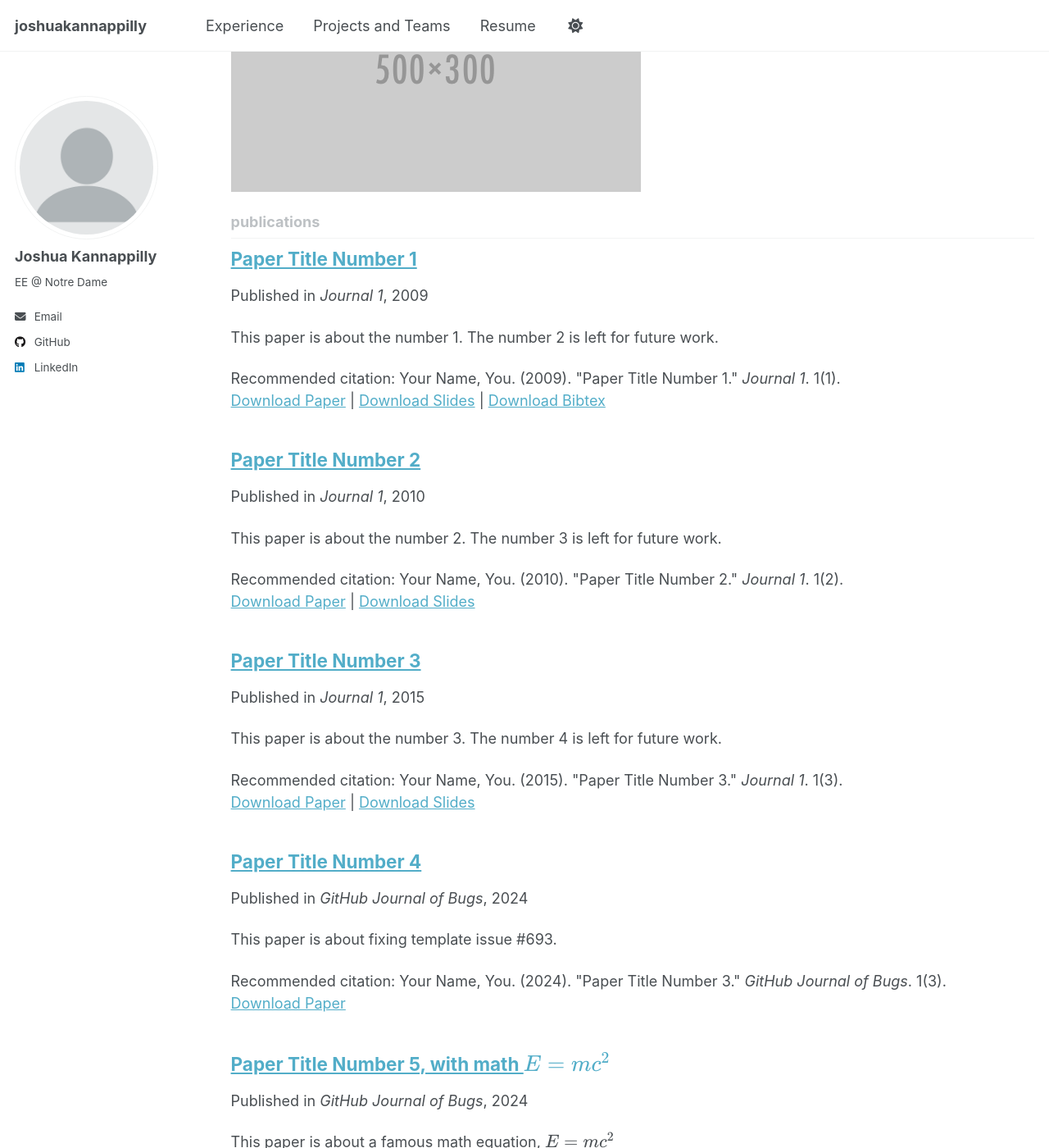
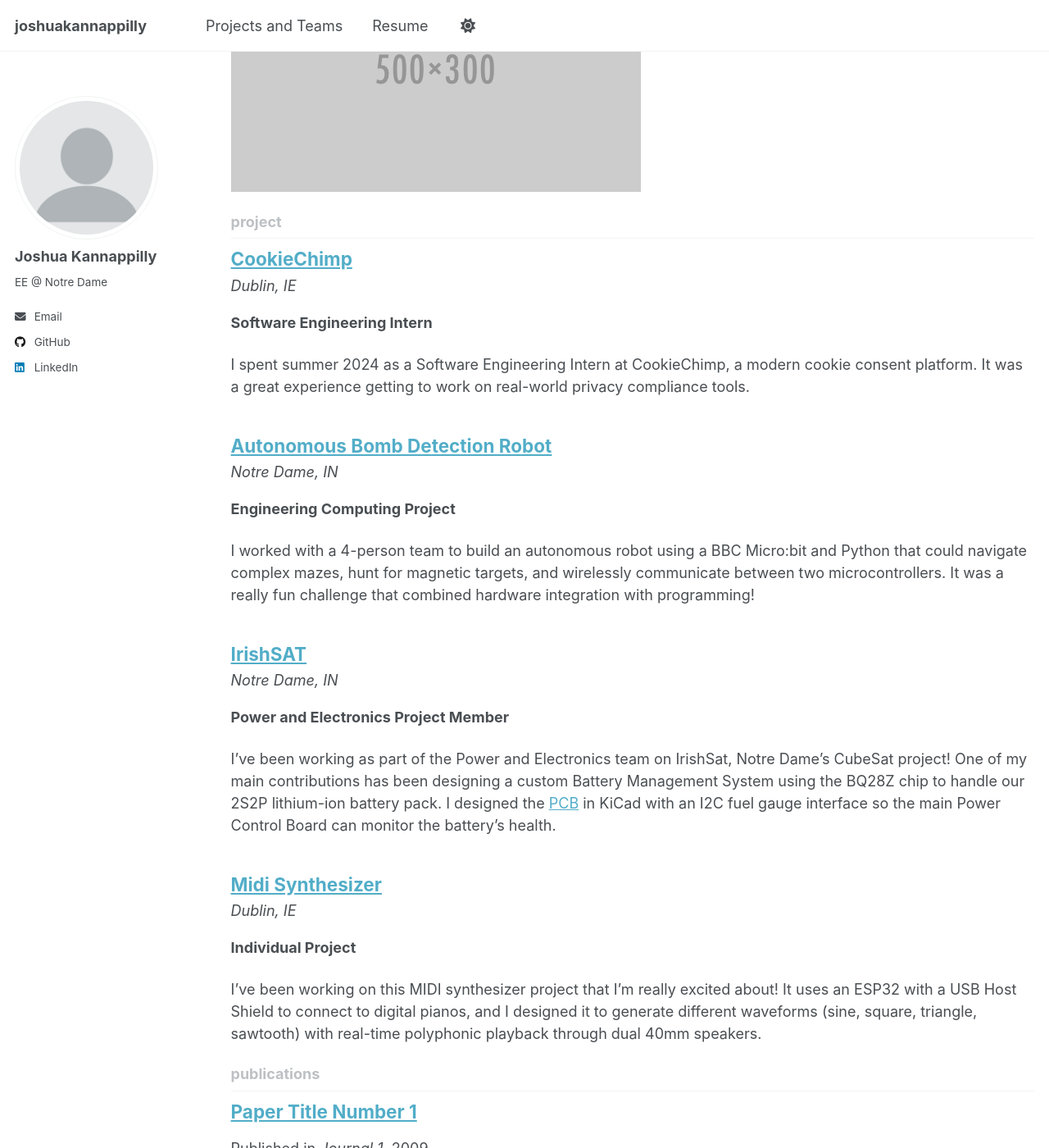
Before and after one commit to joshkanna/joshkanna.github.io, a Jekyll site: the page built from _pages/collection-archive.html, in a window 1280 px wide and 1400 px high, scrolled down 851 px. Shown: the whole window at 82% size. Built offline with Jekyll 4.4.1, drawn with Linux system fonts in a browser that asks for light colours; a script that is not in the unit is left out.

Commit message:
projects and resume

```diff
--- a/_config.yml
+++ b/_config.yml
@@ -222,6 +222,10 @@ collections:
   talks:
     output: true
     permalink: /:collection/:path/
+  # _project
+  project:
+    output: true
+    permalink: /:collection/:path/
 
 # These settings control how pages and collections are included in the site
 defaults:
@@ -278,6 +282,14 @@ defaults:
       layout: talk
       author_profile: true
       share: true
+  # _project
+  - scope:
+      path: ""
+      type: project
+    values:
+      layout: single
+      author_profiles: true
+      share: false
 
 # Sass/SCSS
 sass:
--- a/_data/navigation.yml
+++ b/_data/navigation.yml
@@ -8,10 +8,6 @@
 #      Markdown formatted page while the second is generated using JSON.
 
 main:
-
-  - title: "Experience"
-    url: /experience/
-
   - title: "Projects and Teams"
     url: /project/
 
--- a/_includes/archive-single.html
+++ b/_includes/archive-single.html
@@ -42,6 +42,9 @@
           <p> {{ post.type }}, <i>{{ post.venue }}</i>, {{ post.date | default: "1900-01-01" | date: "%Y" }} </p>
         {% elsif post.collection == 'publications' %}
           <p>Published in <i>{{ post.venue }}</i>, {{ post.date | default: "1900-01-01" | date: "%Y" }} </p>
+        {% elsif post.collection == 'project' %}
+          <i>{{post.location}}</i>
+          <p><b>{{ post.position}}</b></p>
         {% elsif post.date %}
          <p class="page__date"><strong><i class="fa fa-fw fa-calendar" aria-hidden="true"></i> {{ site.data.ui-text[site.locale].date_label | default: "Published:" }}</strong> <time datetime="{{ post.date | default: "1900-01-01" | date_to_xmlschema }}">{{ post.date | default: "1900-01-01" | date: "%B %d, %Y" }}</time></p>
         {% endif %}
--- /dev/null
+++ b/_project/bomb_detection.md
@@ -0,0 +1,16 @@
+---
+title: "Autonomous Bomb Detection Robot"
+position: "Engineering Computing Project"
+location: "Notre Dame, IN"
+date: 2025-04-10
+collection: project
+permalink: /project/bomb_detection
+---
+
+I worked with a 4-person team to build an autonomous robot using a BBC Micro:bit and Python that could navigate complex mazes, hunt for magnetic targets, and wirelessly communicate between two microcontrollers. It was a really fun challenge that combined hardware integration with programming!
+
+We packed the robot with multiple sensors - ultrasonic for obstacle detection, magnetometer for finding targets, line-following sensors, and motor encoders for precise movement. The coolest part was implementing an advanced maze navigation algorithm that could dynamically record its path and then autonomously navigate back to the start once it found all the targets.
+
+One of the bigger challenges was optimizing the embedded system performance since the Micro:bit has pretty limited resources. We focused on memory management and efficient task scheduling to handle all the sensor readings, motor control, and wireless communication smoothly. We also removed redundant code - like cutting out unnecessary wall checks on the exit path since we already knew the route. Getting everything to run efficiently on such a constrained system was definitely a learning experience!
+
+Here's a link to the final presentation: [Final Presentation](https://docs.google.com/presentation/d/1A3qlRVDPjJGXVBZbrajlDvEv31_qV2AapJPDLz2MkKI/edit?usp=sharing)
--- /dev/null
+++ b/_project/cookiechimp.md
@@ -0,0 +1,16 @@
+---
+title: "CookieChimp"
+position: "Software Engineering Intern"
+location: "Dublin, IE"
+date: 2024-08-15
+collection: project
+permalink: /project/cookiechimp
+---
+
+I spent summer 2024 as a Software Engineering Intern at CookieChimp, a modern cookie consent platform. It was a great experience getting to work on real-world privacy compliance tools.
+
+One of my main projects was developing an automated test suite for GDPR and CCPA consent banners using Capybara with Selenium. Making sure these banners work properly and handle consent data accurately is super important since companies rely on them for legal compliance.
+
+I also built a user onboarding survey to help the team better understand their users' demographics and behavior patterns. The cool part was integrating it with Slack API so survey results would automatically get sent to the onboarding channel, helping the team to stay on top of new user insights.
+
+Another feature I worked on was a timeframe filter for displaying user consent data. Users could select different time periods and the system would dynamically group the data by day, month, or year depending on what made sense for that timeframe. I used Tailwind UI to make sure it looked clean and worked well on different screen sizes.
--- /dev/null
+++ b/_project/irishsat.md
@@ -0,0 +1,14 @@
+---
+title: "IrishSAT"
+position: "Power and Electronics Project Member"
+location: "Notre Dame, IN"
+date: 2025-04-15
+collection: project
+permalink: /project/irishsat
+---
+
+I've been working as part of the Power and Electronics team on IrishSat, Notre Dame's CubeSat project! One of my main contributions has been designing a custom Battery Management System using the BQ28Z chip to handle our 2S2P lithium-ion battery pack. I designed the [PCB](BMS.png) in KiCad with an I2C fuel gauge interface so the main Power Control Board can monitor the battery's health.
+
+When we brought up the first board, we ran into some interesting challenges - the BQ28Z chip got stuck in secondary mode, which locked the I2C communication at 1.8V instead of the 3.3V we needed. We also realized that due to some uncertainty with CSLI funding from NASA, we needed to reformat the project approach. Now I'm serving as the responsible engineer for the BMS board, which means I'm leading a small team through chip selection (we're moving away from the BQ28Z) and keeping the larger team updated on our progress.
+
+I also worked on the satellite's attitude control system, implementing a custom magnetorquer wrapping setup using an Arduino and stepper motor control. This lets us precisely control the satellite's orientation in space! Here's a video of it in action: [Magnetorquer Wrapping video](magnetorquer_wrapping.mp4)
--- /dev/null
+++ b/_project/midi.md
@@ -0,0 +1,16 @@
+---
+title: "Midi Synthesizer"
+position: "Individual Project"
+location: "Dublin, IE"
+date: 2025-08-20
+collection: project
+permalink: /project/midi
+---
+
+I've been working on this MIDI synthesizer project that I'm really excited about! It uses an ESP32 with a USB Host Shield to connect to digital pianos, and I designed it to generate different waveforms (sine, square, triangle, sawtooth) with real-time polyphonic playback through dual 40mm speakers.
+
+I designed a custom [PCB](midi_PCB.png) in KiCad to integrate the ESP32, DAC, amplifier, and all the supporting components into a compact form factor. The firmware handles all the MIDI processing and software-defined waveform generation in C++.
+
+Right now I have it working on a breadboard circuit, but I've ordered the custom PCB from JLCPCB and will be assembling all the components using the pick and place machine at Notre Dame's Engineering Innovation Hub with Professor Snider's help. Can't wait to swap out the breadboard for the PCB - should be way more compact and give cleaner audio with less static from better connections!
+
+Here's a video of the synth in action: [Midi Synth Breadboard](midi_synth_breadboard.mp4)
```
Also changed, not shown: _pages/project.md (added, +12 -0 lines), _pages/resume.html (added, +8 -0 lines), _project/BMS.png (added), _project/midi_PCB.png (added), 3 other files.
